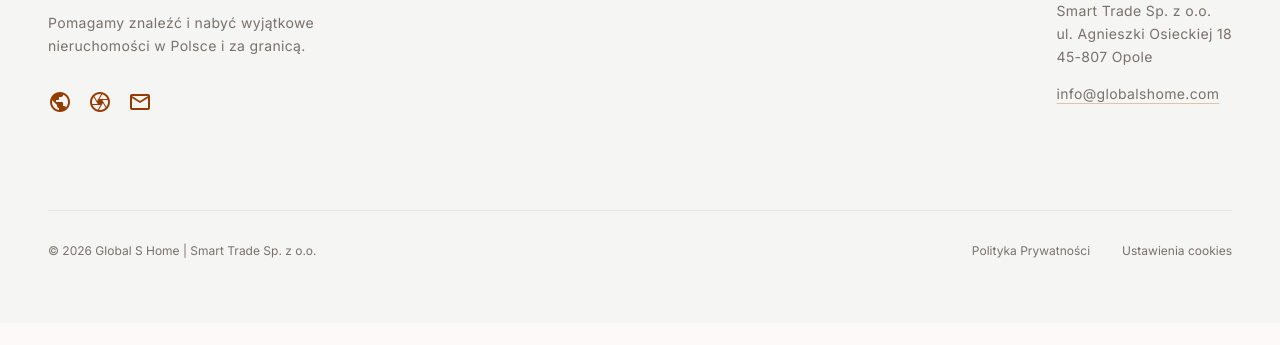
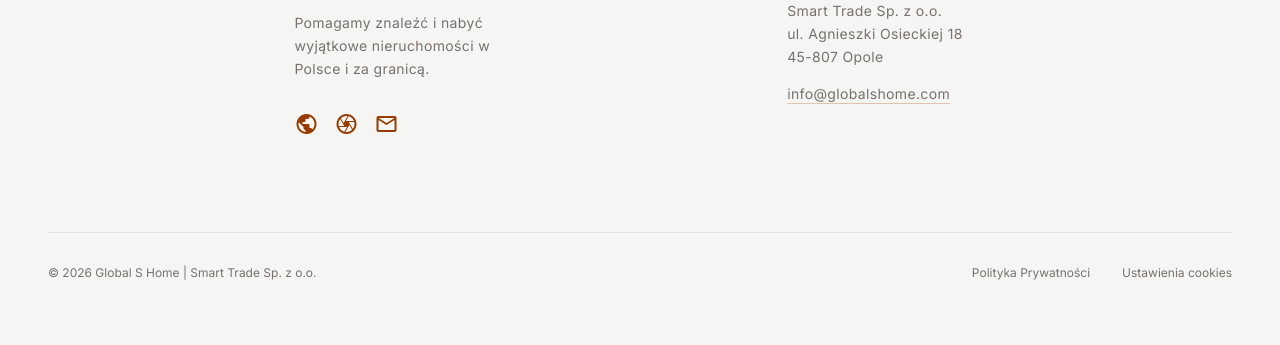
Before and after one commit to pientkrz/real-estate-vendor, an Astro site: page /real-estate-vendor/blog in a window 1280 px wide. Shown: the part 1536-1881 px from the top of the page. Before the commit the page ends 1859 px from the top, so only its background shows below. Built offline with nearby package versions, Linux system fonts and the light colour scheme; Astro itself is replaced by a stand-in of ours.

Commit message:
feat: update Footer component layout to use grid for improved structure and responsiveness

```diff
--- a/src/components/Footer.jsx
+++ b/src/components/Footer.jsx
@@ -3,8 +3,8 @@ import React from 'react';
 const Footer = () => {
   return (
     <footer className="bg-stone-100 w-full py-16 px-12">
-      <div className="max-w-screen-2xl mx-auto flex flex-col md:flex-row justify-between gap-12 items-start font-body text-sm tracking-wide">
-        <div>
+      <div className="max-w-screen-2xl mx-auto grid grid-cols-1 md:grid-cols-5 gap-12 items-start font-body text-sm tracking-wide">
+        <div className="md:col-start-2">
           <div className="text-lg font-bold text-stone-900 mb-6 font-headline">Global S Home</div>
           <p className="text-stone-500 mb-8 max-w-xs leading-relaxed">Pomagamy znaleźć i nabyć wyjątkowe nieruchomości w Polsce i za granicą.</p>
           <div className="flex gap-4">
@@ -13,7 +13,7 @@ const Footer = () => {
             <span className="material-symbols-outlined text-amber-800 cursor-pointer">mail</span>
           </div>
         </div>
-        <div>
+        <div className="md:col-start-4">
           <h4 className="text-amber-800 font-bold mb-6 uppercase tracking-widest text-xs font-label">Dane firmowe</h4>
           <p className="text-stone-500 mb-4 leading-relaxed">
             Smart Trade Sp. z o.o.<br />
```
